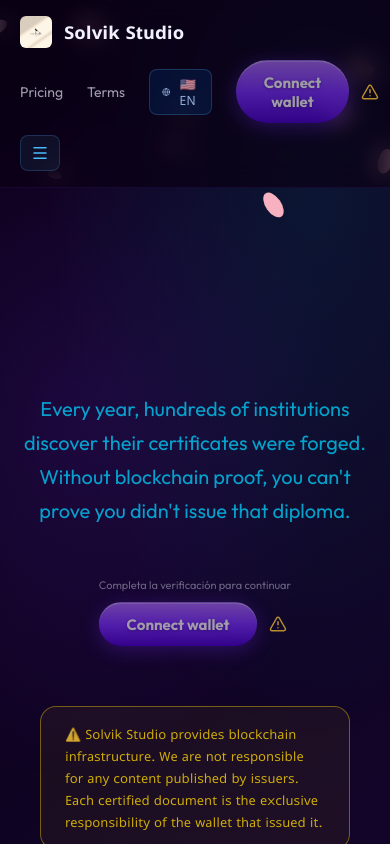
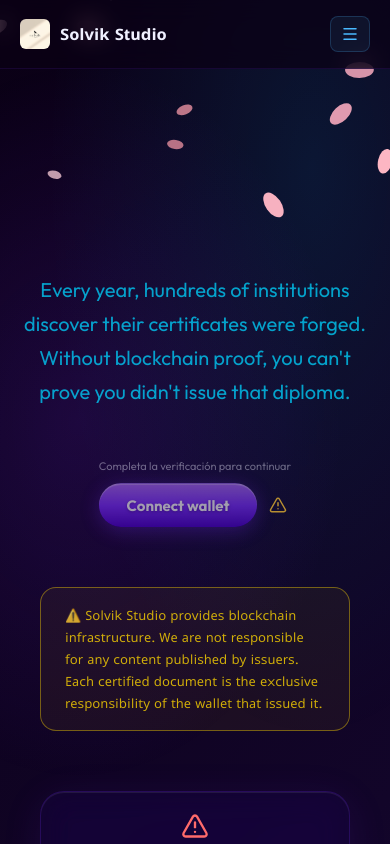
Before and after one commit to juan-dev-hub/solvik-siegl, a Next.js app: page / in a window 390 px wide. Shown: the top 844 px of the page. Built offline with nearby package versions, Linux system fonts and the light colour scheme.

Commit message:
fix: navbar mobile con JS — logo + hamburger, sin conflicto CSS/inline
Co-Authored-By: Claude Sonnet 4.6 <noreply@anthropic.com>

```diff
--- a/app/page.tsx
+++ b/app/page.tsx
@@ -25,9 +25,14 @@ export default function LandingPage() {
   const { t } = useTranslation()
   const [hasSession, setHasSession] = useState(false)
   const [menuOpen, setMenuOpen] = useState(false)
+  const [isMobile, setIsMobile] = useState(false)
 
   useEffect(() => {
     setHasSession(document.cookie.includes('session_active=1'))
+    const check = () => setIsMobile(window.innerWidth <= 768)
+    check()
+    window.addEventListener('resize', check)
+    return () => window.removeEventListener('resize', check)
   }, [])
 
   const handlePricingClick = () => {
@@ -41,46 +46,39 @@ export default function LandingPage() {
   return (
     <div style={{ minHeight: '100vh' }}>
       {/* Navbar */}
-      <nav style={{ display: 'flex', alignItems: 'center', justifyContent: 'space-between', padding: '20px 40px', borderBottom: '1px solid rgba(123,47,255,0.12)', backdropFilter: 'blur(12px)', position: 'sticky', top: 0, zIndex: 50, background: 'rgba(10,0,21,0.7)' }}>
+      <nav style={{ display: 'flex', alignItems: 'center', justifyContent: 'space-between', padding: isMobile ? '14px 20px' : '20px 40px', borderBottom: '1px solid rgba(123,47,255,0.12)', backdropFilter: 'blur(12px)', position: 'sticky', top: 0, zIndex: 50, background: 'rgba(10,0,21,0.7)' }}>
         {/* Logo */}
-        <div style={{ display: 'flex', alignItems: 'center', gap: 12 }}>
-          <img src="/logo.jpg" alt="Solvik Studio" style={{ height: 32, objectFit: 'contain', borderRadius: 6 }} />
-          <span style={{ fontFamily: 'Luna, sans-serif', fontWeight: 800, fontSize: 18, color: '#F0F0FF' }}>Solvik Studio</span>
+        <div style={{ display: 'flex', alignItems: 'center', gap: 10 }}>
+          <img src="/logo.jpg" alt="Solvik Studio" style={{ height: 30, objectFit: 'contain', borderRadius: 6 }} />
+          <span style={{ fontFamily: 'Luna, sans-serif', fontWeight: 800, fontSize: isMobile ? 16 : 18, color: '#F0F0FF' }}>Solvik Studio</span>
         </div>
 
-        {/* Desktop nav */}
-        <div className="nav-links" style={{ display: 'flex', alignItems: 'center', gap: 24 }}>
-          <a href="/pricing" style={{ color: 'rgba(240,240,255,0.65)', textDecoration: 'none', fontSize: 14 }}>{t.nav.pricing}</a>
-          <a href="/terms" style={{ color: 'rgba(240,240,255,0.65)', textDecoration: 'none', fontSize: 14 }}>{t.nav.terms}</a>
-          <LanguageSwitcher />
-          <WalletAuthButton />
-        </div>
-
-        {/* Mobile hamburger (solo visible en móvil via CSS) */}
-        <div className="mobile-menu" style={{ position: 'relative' }}>
+        {isMobile ? (
+          /* ── Móvil: solo hamburger ── */
+          <div style={{ position: 'relative' }}>
             <button
               onClick={() => setMenuOpen(v => !v)}
               style={{ background: 'rgba(74,186,255,0.08)', border: '1px solid rgba(74,186,255,0.2)', borderRadius: 8, padding: '8px 10px', cursor: 'pointer', color: '#4ABAFF', display: 'flex', alignItems: 'center' }}
             >
               {menuOpen ? <X size={18} /> : <Menu size={18} />}
             </button>
-
             {menuOpen && (
-            <div style={{
-              position: 'absolute', top: 'calc(100% + 8px)', right: 0,
-              background: 'rgba(5,10,40,0.97)', backdropFilter: 'blur(20px)',
-              border: '1px solid rgba(74,186,255,0.15)', borderRadius: 12,
-              padding: '8px 0', minWidth: 180, zIndex: 200,
-              boxShadow: '0 8px 32px rgba(0,0,0,0.5)',
-            }}>
-              <a href="/pricing" onClick={() => setMenuOpen(false)} style={{ display: 'block', padding: '11px 18px', color: 'rgba(240,240,255,0.7)', textDecoration: 'none', fontSize: 14, borderBottom: '1px solid rgba(74,186,255,0.08)' }}>{t.nav.pricing}</a>
-              <a href="/terms" onClick={() => setMenuOpen(false)} style={{ display: 'block', padding: '11px 18px', color: 'rgba(240,240,255,0.7)', textDecoration: 'none', fontSize: 14, borderBottom: '1px solid rgba(74,186,255,0.08)' }}>{t.nav.terms}</a>
-              <div style={{ padding: '10px 18px' }}>
-                <LanguageSwitcher />
-              </div>
+              <div style={{ position: 'absolute', top: 'calc(100% + 8px)', right: 0, background: 'rgba(5,10,40,0.97)', backdropFilter: 'blur(20px)', border: '1px solid rgba(74,186,255,0.15)', borderRadius: 12, padding: '8px 0', minWidth: 180, zIndex: 200, boxShadow: '0 8px 32px rgba(0,0,0,0.5)' }}>
+                <a href="/pricing" onClick={() => setMenuOpen(false)} style={{ display: 'block', padding: '12px 18px', color: 'rgba(240,240,255,0.7)', textDecoration: 'none', fontSize: 14, borderBottom: '1px solid rgba(74,186,255,0.08)' }}>{t.nav.pricing}</a>
+                <a href="/terms" onClick={() => setMenuOpen(false)} style={{ display: 'block', padding: '12px 18px', color: 'rgba(240,240,255,0.7)', textDecoration: 'none', fontSize: 14, borderBottom: '1px solid rgba(74,186,255,0.08)' }}>{t.nav.terms}</a>
+                <div style={{ padding: '10px 18px' }}><LanguageSwitcher /></div>
               </div>
             )}
           </div>
+        ) : (
+          /* ── Desktop: links + wallet ── */
+          <div style={{ display: 'flex', alignItems: 'center', gap: 24 }}>
+            <a href="/pricing" style={{ color: 'rgba(240,240,255,0.65)', textDecoration: 'none', fontSize: 14 }}>{t.nav.pricing}</a>
+            <a href="/terms" style={{ color: 'rgba(240,240,255,0.65)', textDecoration: 'none', fontSize: 14 }}>{t.nav.terms}</a>
+            <LanguageSwitcher />
+            <WalletAuthButton />
+          </div>
+        )}
       </nav>
 
       {/* Hero */}
```
Lines whose indentation alone changed are shown as unchanged.
